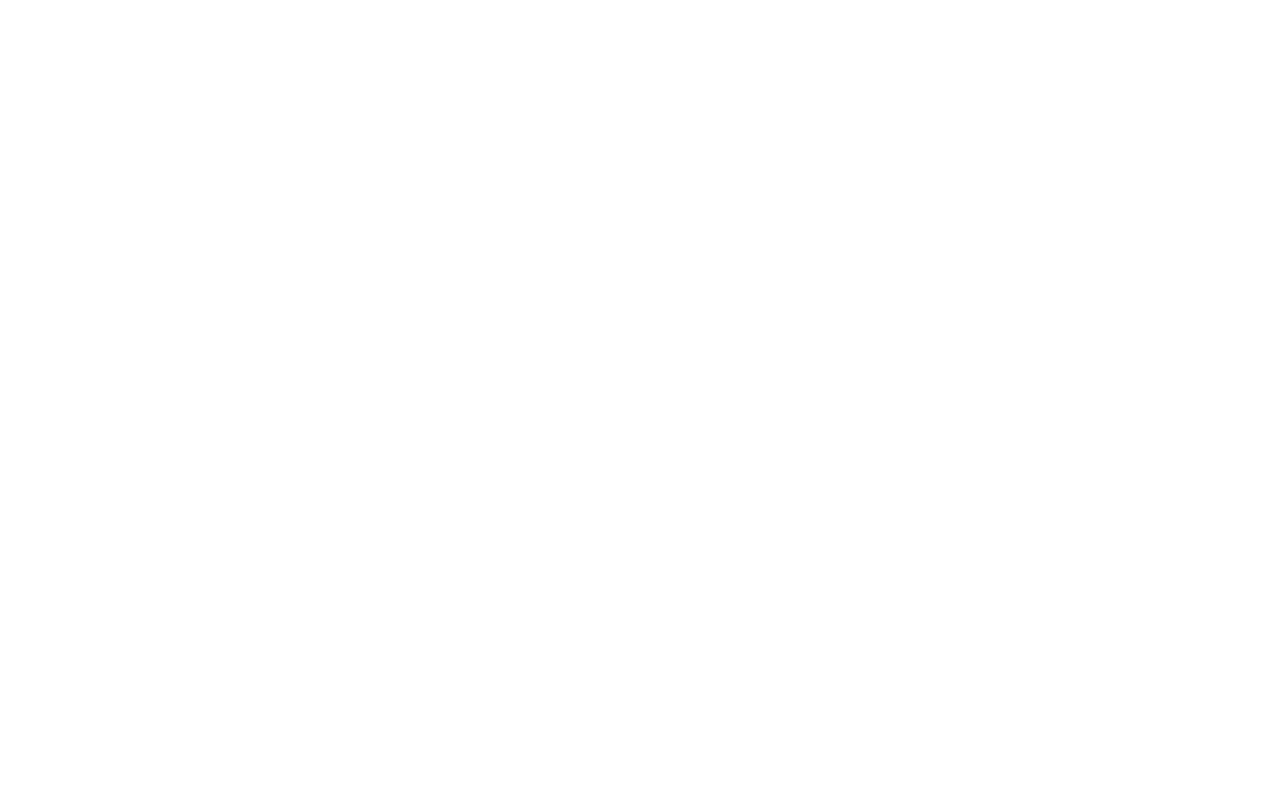
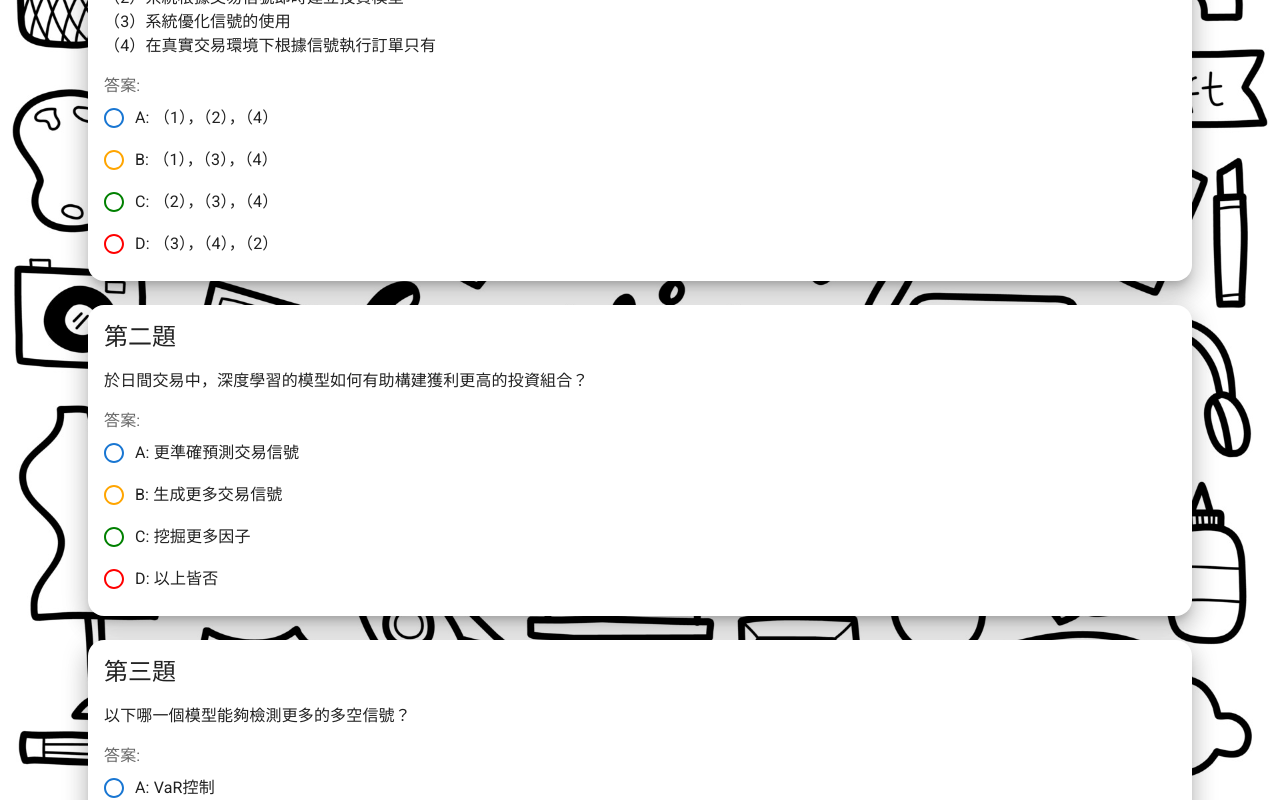
Before and after one commit to Circle-ma/InnoCarnival, a React (Create React App) app: page /riskman in a window 1280 px wide. Before the commit this address had no page. Shown: the part 360-1160 px from the top of the page. Before the commit the page ends 800 px from the top, so only its background shows below. Built offline with nearby package versions, Linux system fonts and the light colour scheme; a web font is replaced by a local one.

Commit message:
add riskman

```diff
--- a/src/McComponents/Question.tsx
+++ b/src/McComponents/Question.tsx
@@ -1,3 +1,4 @@
+import styled from "@emotion/styled";
 import { Typography } from "@mui/material";
 
 type QuestionProps = {
@@ -5,11 +6,17 @@
   description: string;
 };
 
+const Ndiv = styled.div`
+  white-space: pre-line;
+`;
+
 const Question: React.FC<QuestionProps> = ({ topic, description }) => {
   return (
     <>
       <Typography variant="h5">{topic}</Typography>
-      <Typography marginY={2}>{description}</Typography>
+      <Typography marginY={2}>
+        <Ndiv>{description}</Ndiv>
+      </Typography>
     </>
   );
 };
--- a/src/McComponents/SubmitBtn.tsx
+++ b/src/McComponents/SubmitBtn.tsx
@@ -51,9 +51,8 @@
         "https://cuhk.iontec.com.hk/api.php",
         requestOptions
       );
-      let json = await res.json();
-      console.log(json);
-      console.log(json.response);
+      let response = await res.text();
+      console.log(response);
     } catch (err) {
       console.log(err);
     }
--- a/src/Router.tsx
+++ b/src/Router.tsx
@@ -6,6 +6,7 @@
 import herbChainQ, { herbChainTopic } from "./mcq/herbchain/Questions";
 import parkinsonQ, { parkinsonTopic } from "./mcq/parkinson/Questions";
 import solidLightQ, { solidLightTopic } from "./mcq/solidLight/Questions";
+import riskManQ, { riskManTopic } from "./mcq/riskman/Questions";
 // import Questions, { ProjectName } from "./Questions";
 
 const projectList = [
@@ -45,6 +46,13 @@
     navigate: "../solidLight",
     apps_id: "app05",
   },
+  {
+    Name: riskManTopic,
+    path: "/riskman",
+    questionsList: riskManQ,
+    navigate: "../riskman",
+    apps_id: "app07",
+  },
 ];
 
 const linkList = projectList.map((project) => {
--- /dev/null
+++ b/src/mcq/riskman/Questions.ts
@@ -0,0 +1,102 @@
+export type QuestionsProps = {
+  questionNumber: number;
+  topic: string;
+  description: string;
+  option: [string, string, string, string];
+  Answer: string;
+};
+
+export const riskManTopic: string = "用於交易和風險管理的深度學習";
+
+const Questions: QuestionsProps[] = [
+  {
+    questionNumber: 1,
+    topic: "第一題",
+    description:
+      "以下哪一項正確排序了過深度學習和GPU技術的系統於即日交易市場獲利的過程？\n（1）系統生成交易信號\n（2）系統根據交易信號即時建立投資模型\n（3）系統優化信號的使用\n（4）在真實交易環境下根據信號執行訂單只有",
+    option: [
+      "A: （1），（2），（4）",
+      "B: （1），（3），（4）",
+      "C:	（2），（3），（4）",
+      "D:	（3），（4），（2）",
+    ],
+    Answer: "B",
+  },
+  {
+    questionNumber: 2,
+    topic: "第二題",
+    description: "於日間交易中，深度學習的模型如何有助構建獲利更高的投資組合？",
+    option: [
+      "A:	更準確預測交易信號",
+      "B:	生成更多交易信號",
+      "C:	挖掘更多因子",
+      "D:	以上皆否",
+    ],
+    Answer: "A",
+  },
+  {
+    questionNumber: 3,
+    topic: "第三題",
+    description: "以下哪一個模型能夠檢測更多的多空信號？",
+    option: ["A:	VaR控制", "B:	focal損失函數", "C:	GPU技術", "D:	LOB交易系統"],
+    Answer: "B",
+  },
+  // {
+  //   questionNumber: 4,
+  //   topic: "第四題",
+  //   description:
+  //     "新的分析單細胞測序數據的統計學方法能夠引用於以下哪些檢測？",
+  //   option: ["A:	血液檢測", "B:	尿液檢測", "C:	病理化驗", "D:	以上皆是"],
+  //   Answer: "D",
+  // },
+  // {
+  //   questionNumber: 5,
+  //   topic: "5.What do you want to be?",
+  //   description:
+  //     "She reached her goal, exhausteD: Even more chilling to her was that the euphoria that she thought she'd feel upon reaching it wasn't there. Something wasn't right. Was this the only feeling she'd have for over five years of hard work?",
+  //   option: ["A", "B", "C", "D"],
+  //   Answer: "B",
+  // },
+  // {
+  //   questionNumber: 6,
+  //   topic: "6.What do you want to be?",
+  //   description:
+  //     "She reached her goal, exhausteD: Even more chilling to her was that the euphoria that she thought she'd feel upon reaching it wasn't there. Something wasn't right. Was this the only feeling she'd have for over five years of hard work?",
+  //   option: ["A", "B", "C", "D"],
+  //   Answer: "B",
+  // },
+  // {
+  //   questionNumber: 7,
+  //   topic: "7.What do you want to be?",
+  //   description:
+  //     "She reached her goal, exhausteD: Even more chilling to her was that the euphoria that she thought she'd feel upon reaching it wasn't there. Something wasn't right. Was this the only feeling she'd have for over five years of hard work?",
+  //   option: ["A", "B", "C", "D"],
+  //   Answer: "B",
+  // },
+  // {
+  //   questionNumber: 8,
+  //   topic: "8.What do you want to be?",
+  //   description:
+  //     "She reached her goal, exhausteD: Even more chilling to her was that the euphoria that she thought she'd feel upon reaching it wasn't there. Something wasn't right. Was this the only feeling she'd have for over five years of hard work?",
+  //   option: ["A", "B", "C", "D"],
+  //   Answer: "B",
+  // },
+  // {
+  //   questionNumber: 9,
+  //   topic: "9.What do you want to be?",
+  //   description:
+  //     "She reached her goal, exhausteD: Even more chilling to her was that the euphoria that she thought she'd feel upon reaching it wasn't there. Something wasn't right. Was this the only feeling she'd have for over five years of hard work?",
+  //   option: ["A", "B", "C", "D"],
+  //   Answer: "B",
+  // },
+  // {
+  //   questionNumber: 10,
+  //   topic: "10.What do you want to be?",
+  //   description:
+  //     "She reached her goal, exhausteD: Even more chilling to her was that the euphoria that she thought she'd feel upon reaching it wasn't there. Something wasn't right. Was this the only feeling she'd have for over five years of hard work?",
+  //   option: ["A", "B", "C", "D"],
+  //   Answer: "B",
+  // },
+];
+
+export default Questions;
```
